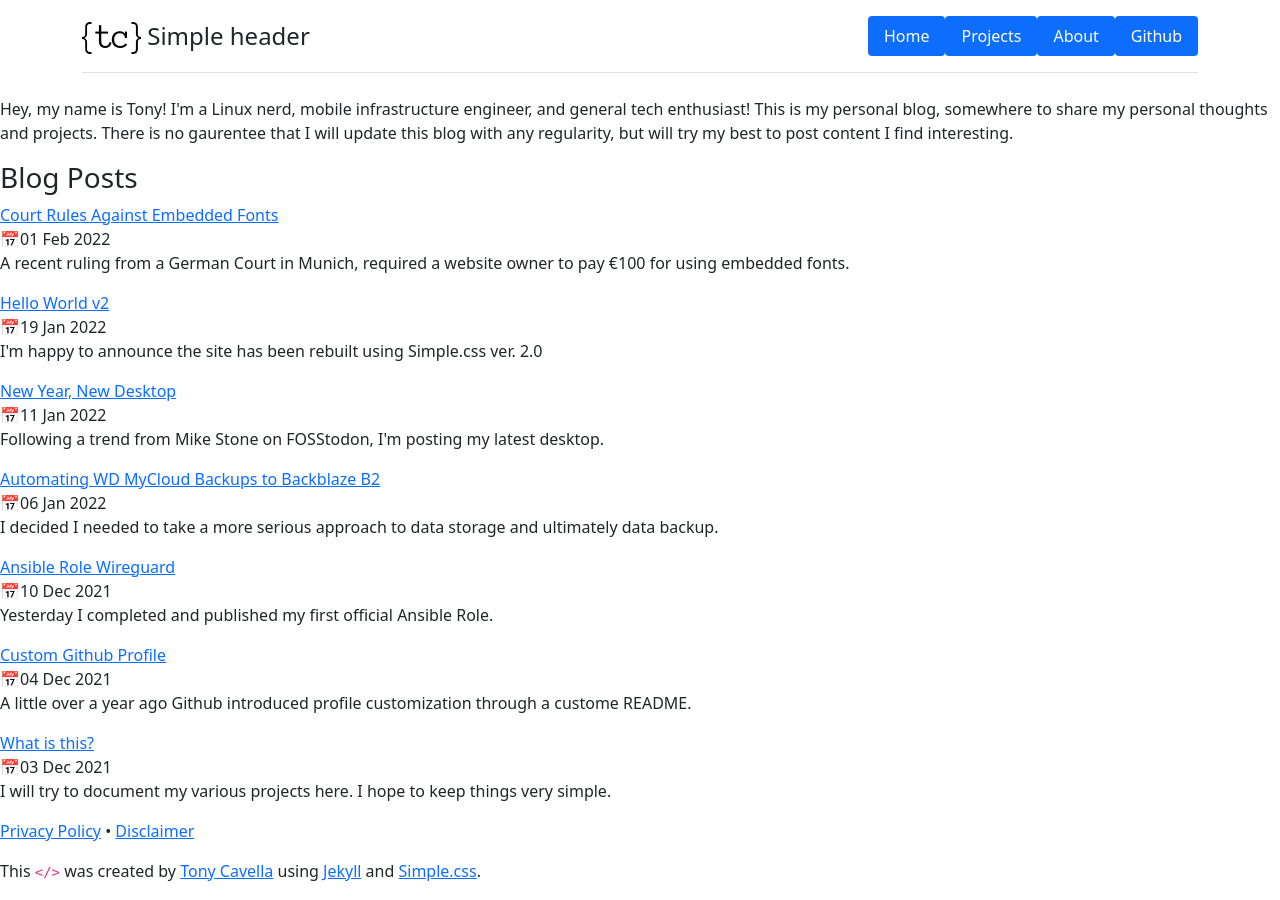
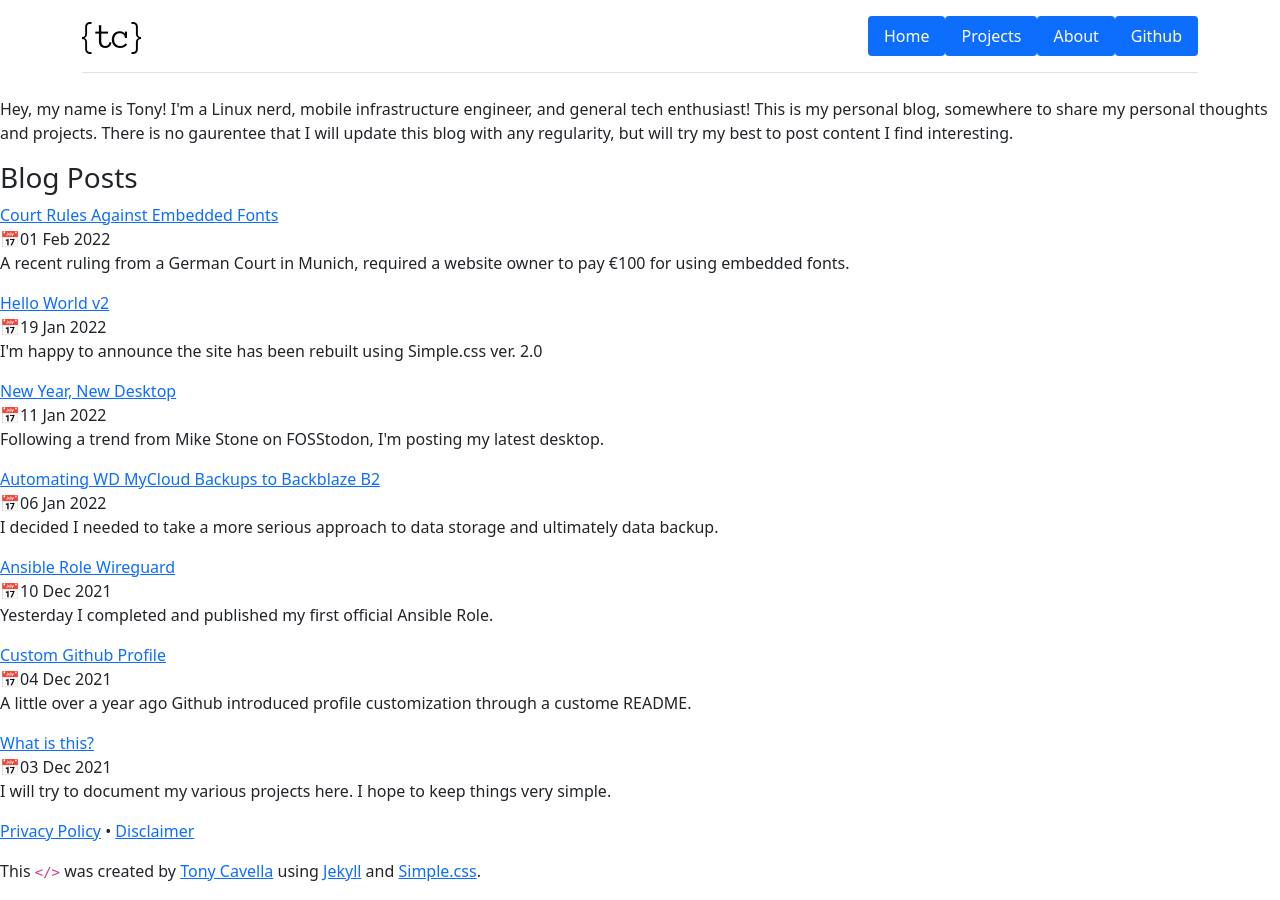
Before and after one commit to acavella/dev.cavella.com, a Jekyll site: the page built from index.md, in a window 1280 px wide. Built offline with Jekyll 4.4.1, drawn with Linux system fonts in a browser that asks for light colours.

Commit message:
update image
Signed-off-by: Tony Cavella <9434191+acavella@users.noreply.github.com>

```diff
--- a/_layouts/default.html
+++ b/_layouts/default.html
@@ -17,7 +17,7 @@
         <a href="/" class="d-flex align-items-center mb-3 mb-md-0 me-md-auto text-dark text-decoration-none">
           <span class="fs-4">
             <img src="/assets/images/tc-logo4.png" />
-            Simple header</span>
+          </span>
         </a>
         {% include navigation.html %}
 
```
